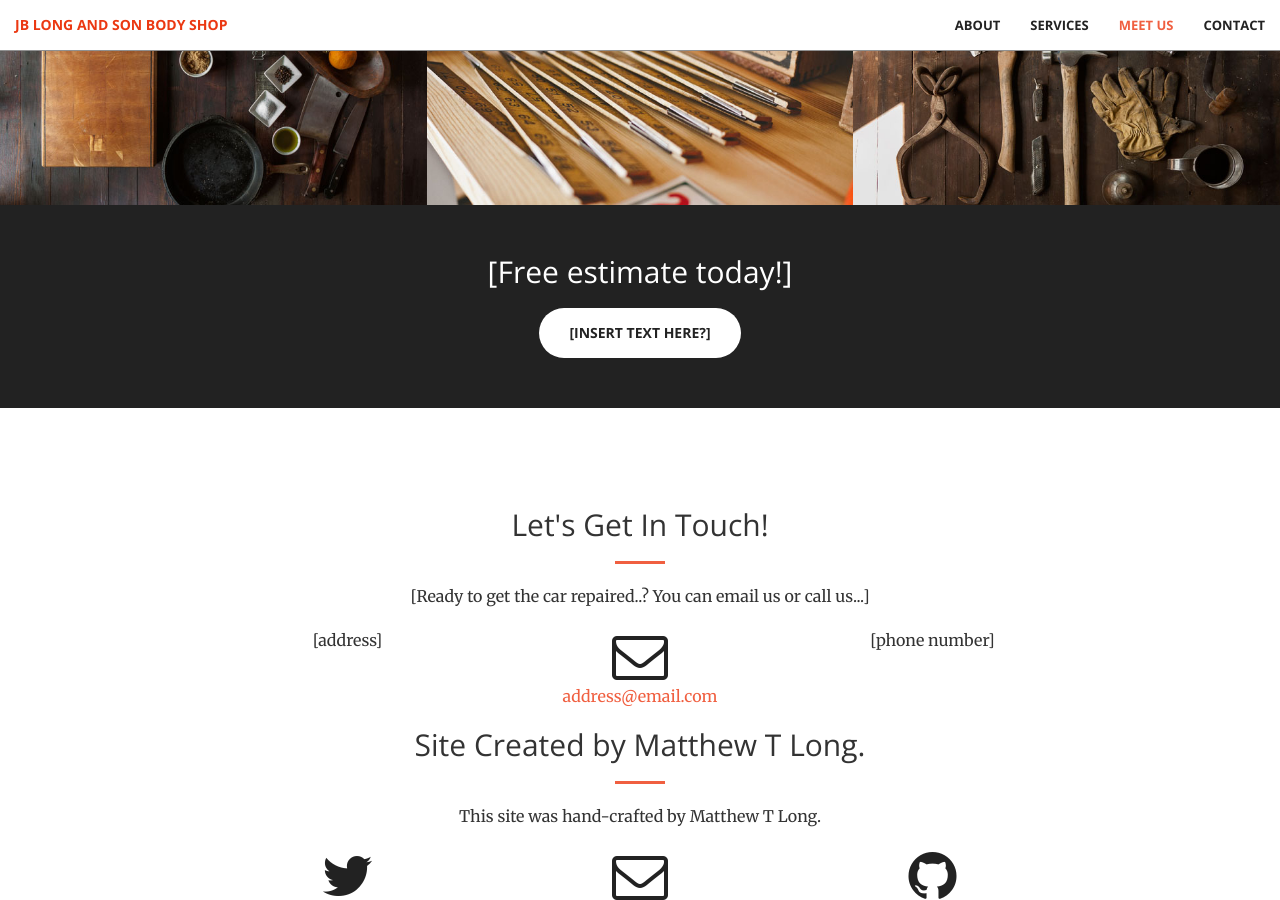
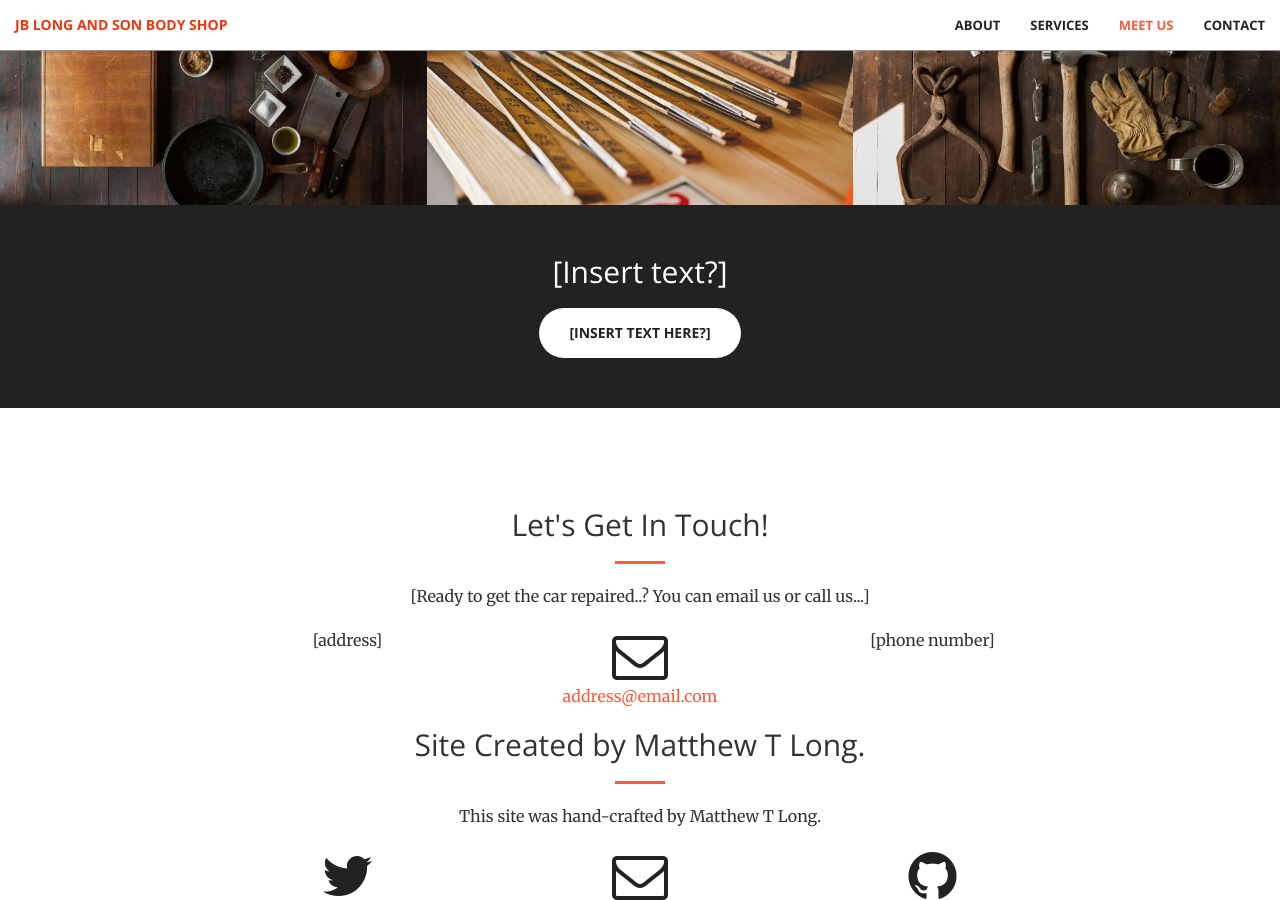
Before and after one commit to matthewlong29/JBShop_Site, a Jekyll site: the page built from index.html, in a window 1280 px wide and 900 px high, scrolled down 2007 px. Built offline with Jekyll 4.4.1, drawn with Linux system fonts in a browser that asks for light colours.

Commit message:
Image update

```diff
--- a/_includes/aside.html
+++ b/_includes/aside.html
@@ -1,7 +1,7 @@
   <aside class="bg-dark">
       <div class="container text-center">
           <div class="call-to-action">
-              <h2>[Free estimate today!]</h2>
+              <h2>[Insert text?]</h2>
               <a href="#" class="btn btn-default btn-xl wow tada">[Insert text here?]</a>
           </div>
       </div>
--- a/_includes/portfolio.html
+++ b/_includes/meet-us.html
@@ -1,11 +1,11 @@
-<section class="no-padding" id="portfolio">
+<section class="no-padding" id="meet-us">
     <div class="container-fluid">
         <div class="row no-gutter">
             <div class="col-lg-4 col-sm-6">
-                <a href="#" class="portfolio-box">
-                    <img src="img/portfolio/1.jpg" class="img-responsive" alt="">
-                    <div class="portfolio-box-caption">
-                        <div class="portfolio-box-caption-content">
+                <a href="#" class="meet-us-box">
+                    <img src="img/meet-us/1.jpg" class="img-responsive" alt="">
+                    <div class="meet-us-box-caption">
+                        <div class="meet-us-box-caption-content">
                             <div class="project-category text-faded">
                                 JB
                             </div>
@@ -17,10 +17,10 @@
                 </a>
             </div>
             <div class="col-lg-4 col-sm-6">
-                <a href="#" class="portfolio-box">
-                    <img src="img/portfolio/2.jpg" class="img-responsive" alt="">
-                    <div class="portfolio-box-caption">
-                        <div class="portfolio-box-caption-content">
+                <a href="#" class="meet-us-box">
+                    <img src="img/meet-us/2.jpg" class="img-responsive" alt="">
+                    <div class="meet-us-box-caption">
+                        <div class="meet-us-box-caption-content">
                             <div class="project-category text-faded">
                                 Peggy
                             </div>
@@ -32,10 +32,10 @@
                 </a>
             </div>
             <div class="col-lg-4 col-sm-6">
-                <a href="#" class="portfolio-box">
-                    <img src="img/portfolio/3.jpg" class="img-responsive" alt="">
-                    <div class="portfolio-box-caption">
-                        <div class="portfolio-box-caption-content">
+                <a href="#" class="meet-us-box">
+                    <img src="img/meet-us/3.jpg" class="img-responsive" alt="">
+                    <div class="meet-us-box-caption">
+                        <div class="meet-us-box-caption-content">
                             <div class="project-category text-faded">
                                 John
                             </div>
@@ -47,10 +47,10 @@
                 </a>
             </div>
             <div class="col-lg-4 col-sm-6">
-                <a href="#" class="portfolio-box">
-                    <img src="img/portfolio/4.jpg" class="img-responsive" alt="">
-                    <div class="portfolio-box-caption">
-                        <div class="portfolio-box-caption-content">
+                <a href="#" class="meet-us-box">
+                    <img src="img/meet-us/4.jpg" class="img-responsive" alt="">
+                    <div class="meet-us-box-caption">
+                        <div class="meet-us-box-caption-content">
                             <div class="project-category text-faded">
                                 Shari
                             </div>
@@ -62,10 +62,10 @@
                 </a>
             </div>
             <div class="col-lg-4 col-sm-6">
-                <a href="#" class="portfolio-box">
-                    <img src="img/portfolio/5.jpg" class="img-responsive" alt="">
-                    <div class="portfolio-box-caption">
-                        <div class="portfolio-box-caption-content">
+                <a href="#" class="meet-us-box">
+                    <img src="img/meet-us/5.jpg" class="img-responsive" alt="">
+                    <div class="meet-us-box-caption">
+                        <div class="meet-us-box-caption-content">
                             <div class="project-category text-faded">
                                 Karlen
                             </div>
@@ -77,10 +77,10 @@
                 </a>
             </div>
             <div class="col-lg-4 col-sm-6">
-                <a href="#" class="portfolio-box">
-                    <img src="img/portfolio/6.jpg" class="img-responsive" alt="">
-                    <div class="portfolio-box-caption">
-                        <div class="portfolio-box-caption-content">
+                <a href="#" class="meet-us-box">
+                    <img src="img/meet-us/6.jpg" class="img-responsive" alt="">
+                    <div class="meet-us-box-caption">
+                        <div class="meet-us-box-caption-content">
                             <div class="project-category text-faded">
                                 [Other employees? - maybe group photo or possibly individual if feeling fancy..]
                             </div>
--- a/_includes/nav.html
+++ b/_includes/nav.html
@@ -21,7 +21,7 @@
                     <a class="page-scroll" href="#services">Services</a>
                 </li>
                 <li>
-                    <a class="page-scroll" href="#portfolio">Meet Us</a>
+                    <a class="page-scroll" href="#meet-us">Meet Us</a>
                 </li>
                 <li>
                     <a class="page-scroll" href="#contact">Contact</a>
--- a/_includes/scripts.html
+++ b/_includes/scripts.html
@@ -1,13 +1,9 @@
-<!-- jQuery -->
 <script src="js/jquery.js"></script>
 
-<!-- Bootstrap Core JavaScript -->
 <script src="js/bootstrap.min.js"></script>
 
-<!-- Plugin JavaScript -->
 <script src="js/jquery.easing.min.js"></script>
 <script src="js/jquery.fittext.js"></script>
 <script src="js/wow.min.js"></script>
 
-<!-- Custom Theme JavaScript -->
 <script src="js/creative.js"></script>
--- a/_layouts/front.html
+++ b/_layouts/front.html
@@ -8,7 +8,7 @@
   {% include header.html %}
   {% include call-to-action.html %}
   {% include services.html %}
-  {% include portfolio.html %}
+  {% include meet-us.html %}
   {% include aside.html %}
   {% include contact.html %}
   {% include scripts.html %}
--- a/_sass/_base.scss
+++ b/_sass/_base.scss
@@ -222,12 +222,12 @@
     }
 }
 
-.portfolio-box {
+.meet-us-box {
     position: relative;
     display: block;
     max-width: 650px;
     margin: 0 auto;
-    .portfolio-box-caption {
+    .meet-us-box-caption {
         color: white;
         opacity: 0;
         display: block;
@@ -238,7 +238,7 @@
         width: 100%;
         height: 100%;
         @include transition-all;
-        .portfolio-box-caption-content {
+        .meet-us-box-caption-content {
             width: 100%;
             text-align: center;
             position: absolute;
@@ -260,13 +260,13 @@
         }
     }
     &:hover {
-        .portfolio-box-caption {
+        .meet-us-box-caption {
             opacity: 1;
         }
     }
     @media (min-width: 768px) {
-        .portfolio-box-caption {
-            .portfolio-box-caption-content {
+        .meet-us-box-caption {
+            .meet-us-box-caption-content {
                 .project-category {
                     font-size: 16px;
                 }
```
Also changed, not shown: img/meet-us/1.jpg (renamed from img/portfolio/1.jpg), img/meet-us/2.jpg (renamed from img/portfolio/2.jpg), img/meet-us/3.jpg (renamed from img/portfolio/3.jpg), img/meet-us/4.jpg (renamed from img/portfolio/4.jpg), img/meet-us/5.jpg (renamed from img/portfolio/5.jpg), img/meet-us/6.jpg (renamed from img/portfolio/6.jpg).
